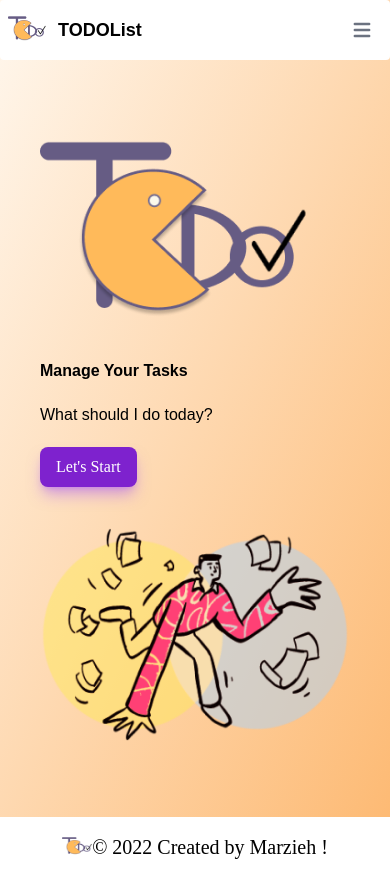
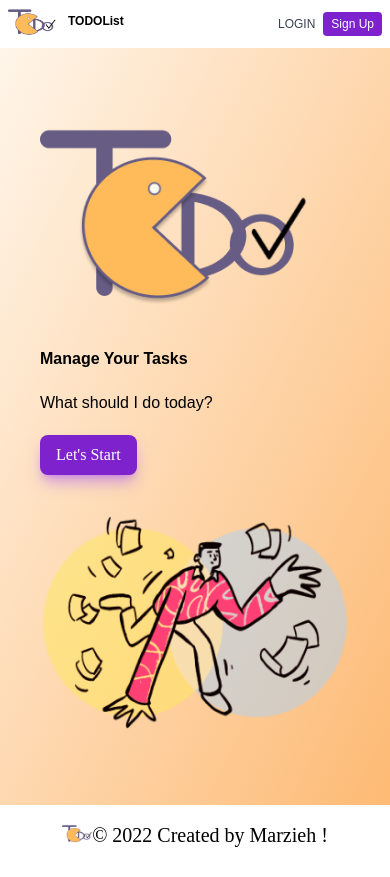
Before and after one commit to marzfd/Todo-List, a Next.js app: page / in a window 390 px wide. Built offline with nearby package versions, Linux system fonts and the light colour scheme.

Commit message:
Change some styles

```diff
--- a/components/Nav.js
+++ b/components/Nav.js
@@ -4,31 +4,27 @@ import Image from 'next/image'
 const Nav = () => {
   return (
     <>
-      <nav className="bg-white border-gray-200 px-2 sm:px-4 py-2.5 rounded">
+      <nav className="bg-white border-gray-200 px-2 sm:px-4 py-2">
         <div className="container flex flex-wrap justify-between items-center mx-auto">
           <a href="#" className="flex">
-            <Image src="/logo.png" alt="Logo" width={38} height={25} />
-              <span className="self-center text-lg font-semibold whitespace-nowrap px-3">TODOList</span>
+            <Image src="/logo.png" alt="Logo" width={48} height={30} />
+            <span className="text-xs md:text-lg font-semibold self-auto px-3 py-1">TODOList</span>
           </a>
-          <button data-collapse-toggle="mobile-menu" type="button" className="inline-flex items-center p-2 ml-3 text-sm text-gray-500 rounded-lg md:hidden hover:bg-gray-100 focus:outline-none focus:ring-2 focus:ring-gray-200 400 ray-700 -gray-600" aria-controls="mobile-menu-2" aria-expanded="false">
-            <span className="sr-only">Open main menu</span>
-            <svg className="w-6 h-6" fill="currentColor" viewBox="0 0 20 20" xmlns="http://www.w3.org/2000/svg"><path d="M3 5a1 1 0 011-1h12a1 1 0 110 2H4a1 1 0 01-1-1zM3 10a1 1 0 011-1h12a1 1 0 110 2H4a1 1 0 01-1-1zM3 15a1 1 0 011-1h12a1 1 0 110 2H4a1 1 0 01-1-1z"></path></svg>
-            <svg className="hidden w-6 h-6" fill="currentColor" viewBox="0 0 20 20" xmlns="http://www.w3.org/2000/svg"><path d="M4.293 4.293a1 1 0 011.414 0L10 8.586l4.293-4.293a1 1 0 111.414 1.414L11.414 10l4.293 4.293a1 1 0 01-1.414 1.414L10 11.414l-4.293 4.293a1 1 0 01-1.414-1.414L8.586 10 4.293 5.707a1 1 0 010-1.414z"></path></svg>
-          </button>
-          <div className="hidden w-full md:block md:w-auto" id="mobile-menu">
-            <ul className="flex flex-col mt-4 md:flex-row md:space-x-8 md:mt-0 md:text-sm md:font-medium">
+          <div className="flex text-xs md:text-lg my-1">
+            <ul className="flex md:flex-row md:space-x-8 md:mt-0 md:text-sm md:font-medium">
               <li>
                 <Link href="/signIn">
-                  <a className="block px-4 py-2 text-gray-700 rounded hover:bg-purple-400 hover:text-white focus:outline-none" aria-current="page">LOGIN</a>
+                  <a className="block px-2 md:px-4 py-1 md:py-2 text-gray-700 rounded hover:bg-purple-400 hover:text-white focus:outline-none" aria-current="page">LOGIN</a>
                 </Link>
               </li>
               <li>
                 <Link href="/signUp" >
-                  <a className="block px-4 py-2 text-white bg-purple-700 rounded focus:ring-2 focus:ring-gray-600 focus:outline-none hover:bg-purple-500 transition duration-300" aria-current="page">Sign Up</a>
+                  <a className="block px-2 md:px-4 py-1 md:py-2 text-white bg-purple-700 rounded focus:ring-2 focus:ring-gray-600 focus:outline-none hover:bg-purple-500 transition duration-300" aria-current="page">Sign Up</a>
                 </Link>
               </li>
             </ul>
           </div>
+
         </div>
       </nav>
     </>
```
